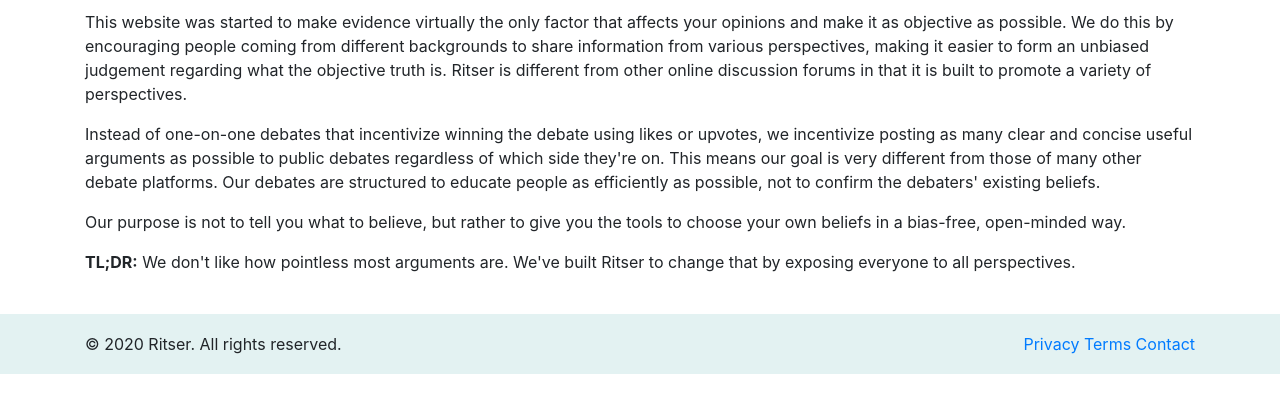
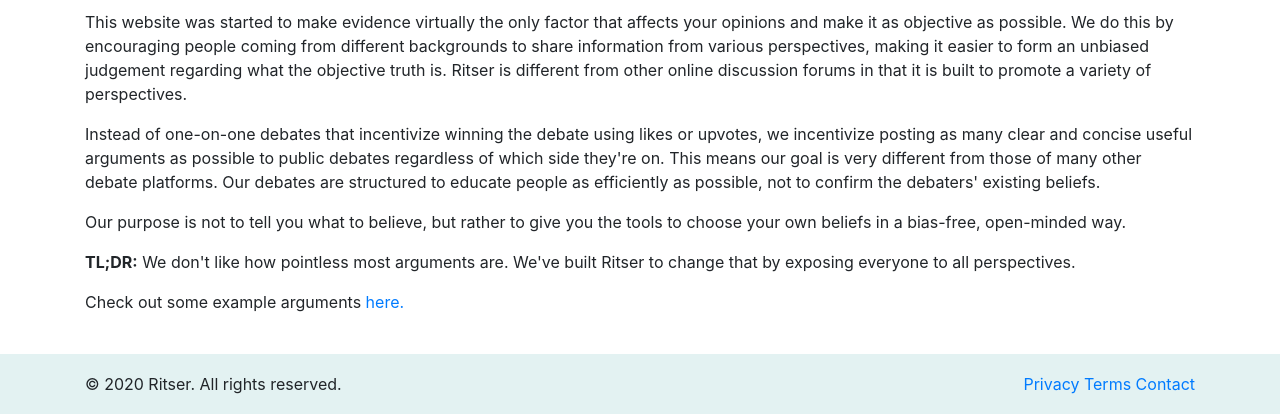
Before and after one commit to ia03/ritser, a Django app: page /about/ in a window 1280 px wide. Shown: the part 1410-1824 px from the top of the page. Before the commit the page ends 1784 px from the top, so only its background shows below. Run offline with Django 3.2, Linux system fonts and the light colour scheme; some libraries are stand-ins or nearby versions.

Commit message:
updated about.html

```diff
--- a/debates/templates/debates/about.html
+++ b/debates/templates/debates/about.html
@@ -38,6 +38,7 @@
     <p>Instead of one-on-one debates that incentivize winning the debate using likes or upvotes, we incentivize posting as many clear and concise useful arguments as possible to public debates regardless of which side they're on. This means our goal is very different from those of many other debate platforms. Our debates are structured to educate people as efficiently as possible, not to confirm the debaters' existing beliefs.</p>
     <p>Our purpose is not to tell you what to believe, but rather to give you the tools to choose your own beliefs in a bias-free, open-minded way.</p>
     <p><strong>TL;DR:</strong> We don't like how pointless most arguments are. We've built Ritser to change that by exposing everyone to all perspectives.</p>
+    <p>Check out some example arguments <a href="https://ritser.com/u/Ibrahim/">here.</a></p>
     <br />
   </div>
 {% endblock %}
```
